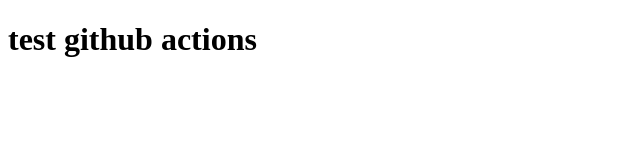
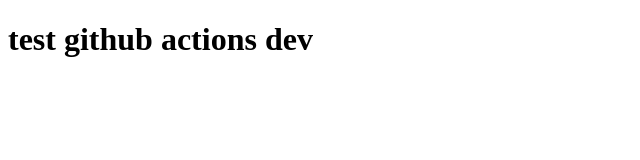
Before and after one commit to matezito/actions-test, a website: page index.html in a window 1280 px wide. Shown: the full height of the page, 0-640 px from the left. Drawn offline with Linux system fonts and the light colour scheme.

Commit message:
addede deploy

```diff
--- a/index.html
+++ b/index.html
@@ -7,6 +7,6 @@
     <title>Document</title>
 </head>
 <body>
-    <h1>test github actions</h1>
+    <h1>test github actions dev</h1>
 </body>
 </html>
```
Also changed, not shown: .github/workflows/php.yml.
